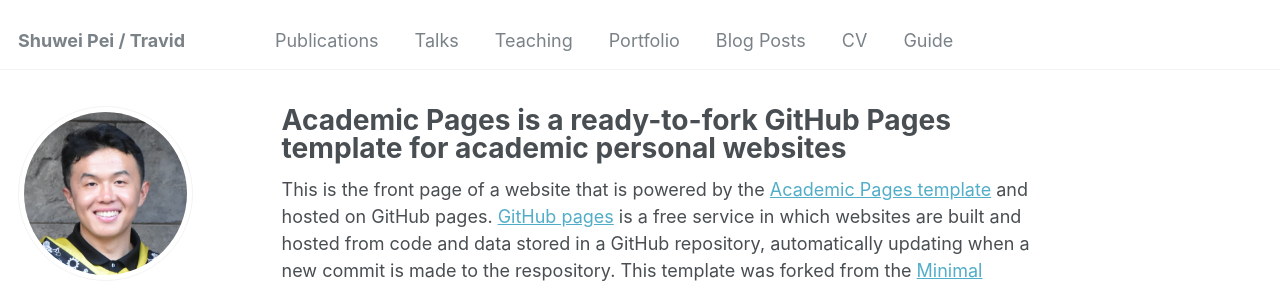
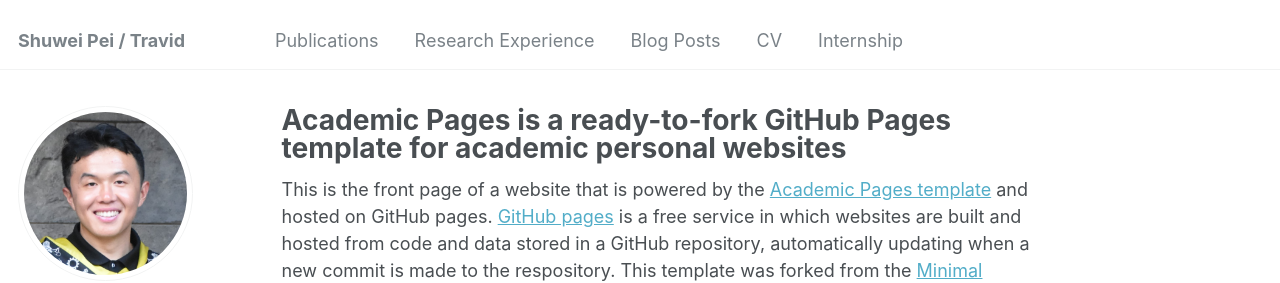
Before and after one commit to Travid-Pei/Travid-Pei.github.io, a Jekyll site: the page built from _pages/about.md, in a window 1280 px wide. Shown: the top 283 px of the page. Built offline with Jekyll 4.4.1, drawn with Linux system fonts in a browser that asks for light colours; some web fonts are replaced.

Commit message:
Update navigation.yml

```diff
--- a/_data/navigation.yml
+++ b/_data/navigation.yml
@@ -8,13 +8,13 @@ main:
   - title: "Publications"
     url: /publications/
 
-  - title: "Talks"
-    url: /talks/
+ # - title: "Talks"
+ #  url: /talks/
 
-  - title: "Teaching"
-    url: /teaching/
+ # - title: "Teaching"
+ #  url: /teaching/
 
-  - title: "Portfolio"
+  - title: "Research Experience"
     url: /portfolio/
 
   - title: "Blog Posts"
@@ -23,5 +23,7 @@ main:
   - title: "CV"
     url: /cv/
 
-  - title: "Guide"
-    url: /markdown/
+  - title: "Internship"
+    url: /cv/
+#  - title: "Guide"
+#    url: /markdown/
```
